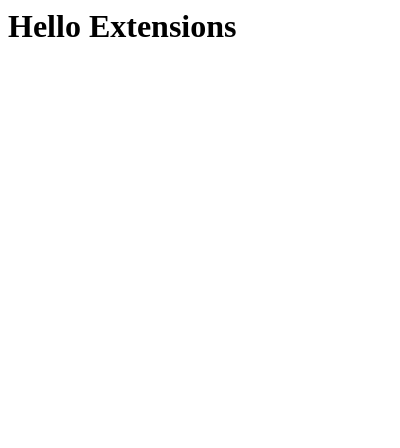
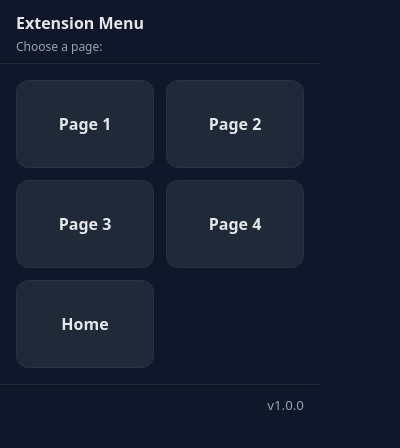
Before and after one commit to asmeulders/BostonHacks2025, a browser extension: page popup/popup.html in a window 400 px wide. Drawn offline with Linux system fonts and the light colour scheme.

Commit message:
basic background completed

```diff
--- /dev/null
+++ b/popup/popup.css
@@ -0,0 +1,65 @@
+:root {
+    --bg: #0f172a;
+    --panel: #111827;
+    --text: #e5e7eb;
+    --muted: #9ca3af;
+    --brand: #60a5fa;
+    --card: #1f2937;
+    --card-hover: #374151;
+}
+
+* { box-sizing: border-box; }
+
+html, body {
+    margin: 0;
+    padding: 0;
+    width: 320px;       /* typical popup width */
+    min-height: 360px;  /* nice height for 2x2 grid */
+    background: var(--bg);
+    color: var(--text);
+    font-family: ui-sans-serif, system-ui, -apple-system, Segoe UI, Roboto, Helvetica, Arial;
+}
+
+header {
+    padding: 12px 16px 8px;
+    border-bottom: 1px solid #1f2937;
+}
+h1 {
+    font-size: 16px;
+    margin: 0 0 4px;
+}
+header p {
+    margin: 0;
+    color: var(--muted);
+    font-size: 12px;
+}
+
+.grid {
+    display: grid;
+    grid-template-columns: 1fr 1fr;
+    gap: 12px;
+    padding: 16px;
+}
+
+.app {
+    display: grid;
+    place-items: center;
+    text-decoration: none;
+    color: var(--text);
+    background: var(--card);
+    border: 1px solid #283341;
+    border-radius: 12px;
+    padding: 16px;
+    font-weight: 600;
+    transition: transform .08s ease, background .15s ease;
+    min-height: 88px;
+}
+.card:hover { background: var(--card-hover); transform: translateY(-1px); }
+.card:active { transform: translateY(0); }
+
+footer {
+    padding: 8px 16px 12px;
+    border-top: 1px solid #1f2937;
+    color: var(--muted);
+    text-align: right;
+}
--- a/popup/popup.html
+++ b/popup/popup.html
@@ -1,6 +1,28 @@
+<!doctype html>
 <html>
-  <body>
-    <h1>Hello Extensions</h1>
-    <script src="popup.js"></script>
-  </body>
+<head>
+    <meta charset="utf-8" />
+    <title>4 Buttons</title>
+    <link rel="stylesheet" href="popup.css" />
+    <meta name="viewport" content="width=device-width, initial-scale=1" />
+</head>
+<body>
+<header>
+    <h1>Extension Menu</h1>
+    <p>Choose a page:</p>
+</header>
+
+<main class="grid">
+    <a class="app" href="../pages/page1.html">Page 1</a>
+    <a class="app" href="../pages/page2.html">Page 2</a>
+    <a class="app" href="../pages/page3.html">Page 3</a>
+    <a class="app" href="pages/page4.html">Page 4</a>
+    <a class="app" href="pages/page5.html">Home</a>
+
+</main>
+
+<footer>
+    <small>v1.0.0</small>
+</footer>
+</body>
 </html>
--- a/popup/popup.js
+++ /dev/null
@@ -1 +0,0 @@
-console.log("This is a popup!")
```
Also changed, not shown: pages/page1.html (added, +28 -0 lines), icons/icon128.png (renamed from images/hello_extensions.png), icons/icon48.png (added), manifest.json, pages/page2.html (added), pages/page3.html (added).
